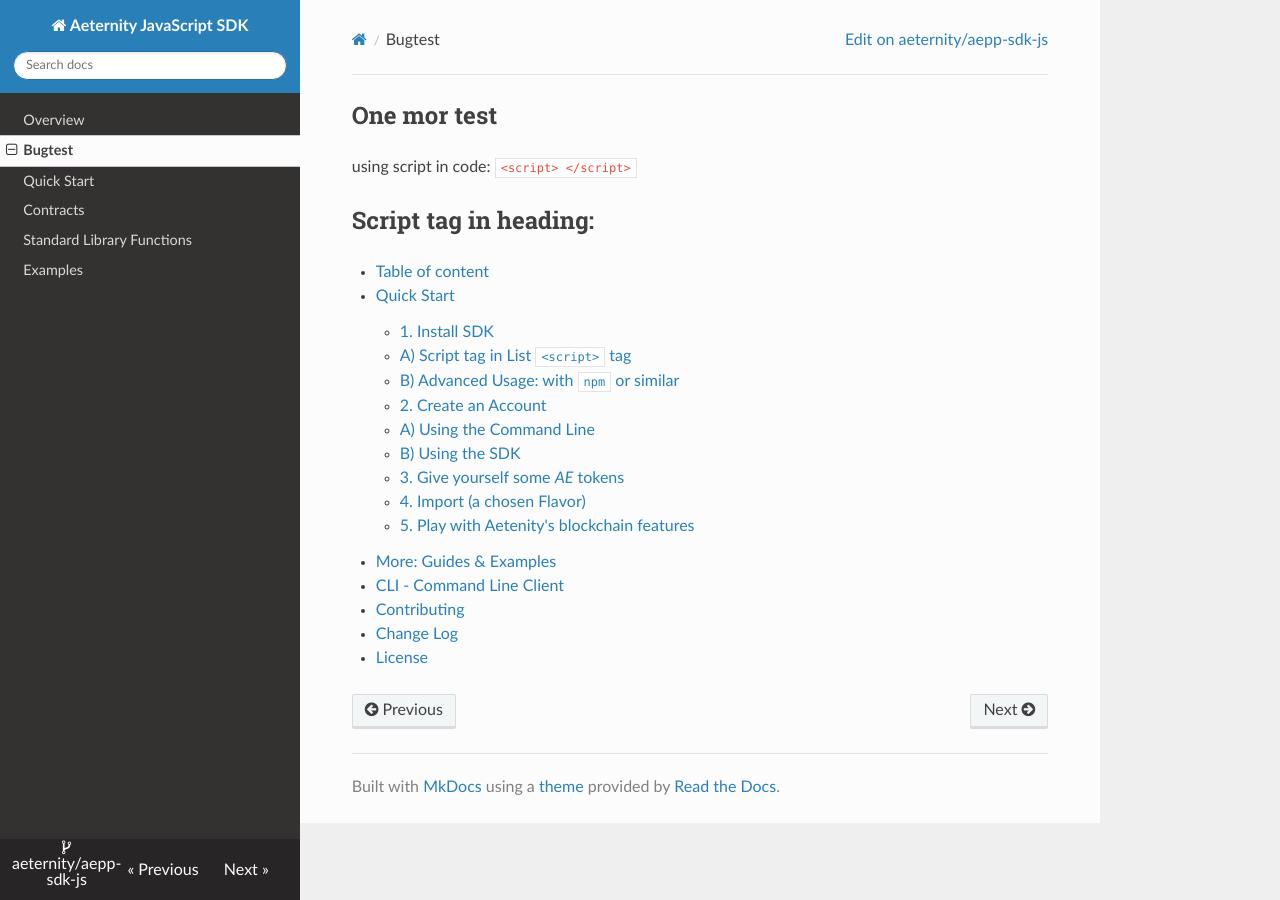
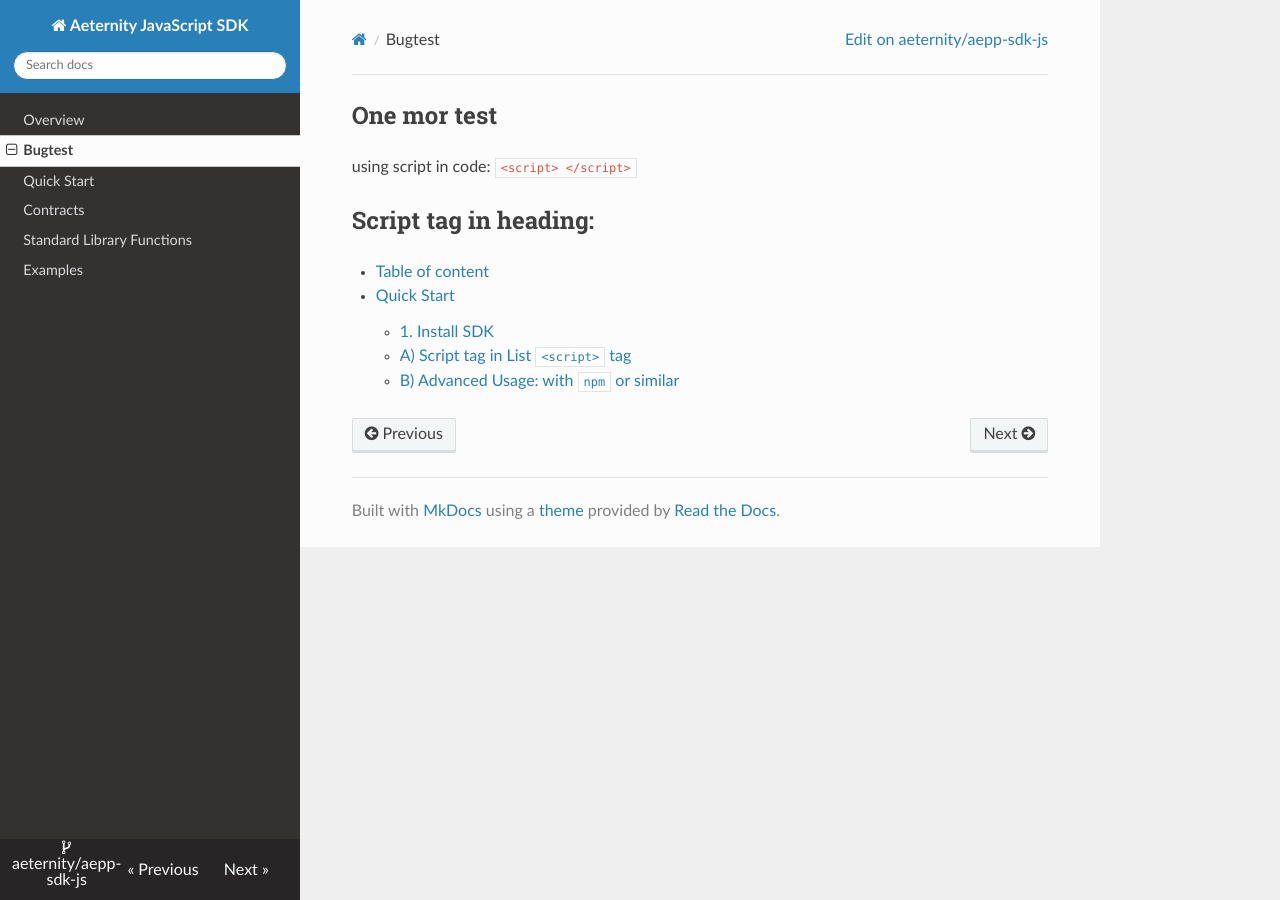
Before and after one commit to aeternity/aepp-sdk-js, an MkDocs documentation site: the page built from docs/bugtest.md, in a window 1280 px wide. Built offline with MkDocs 1.6.1, drawn with Linux system fonts in a browser that asks for light colours; nearby versions of some CDN libraries; a script that is not in the unit is left out.

Commit message:
shorten the bug example

```diff
--- a/docs/bugtest.md
+++ b/docs/bugtest.md
@@ -10,14 +10,3 @@
     - [1. Install SDK](#1-Install-SDK)
       - [A) Script tag in List ` <script>` tag](#A-Simple-Usage-with-script-tag)
       - [B) Advanced Usage: with `npm` or similar](#B-Advanced-Usage-with-npm-or-similar)
-    - [2. Create an Account](#2-Create-an-Account)
-      - [A) Using the Command Line](#A-Using-the-Command-Line)
-      - [B) Using the SDK](#B-Using-the-SDK)
-    - [3. Give yourself some _AE_ tokens](#3-Give-yourself-some-AE-tokens)
-    - [4. Import (a chosen Flavor)](#4-Import-a-chosen-Flavor)
-    - [5. Play with Aetenity's blockchain features](#5-Play-with-Aetenitys-blockchain-features)
-  - [More: Guides & Examples](#More-Guides--Examples)
-  - [CLI - Command Line Client](#CLI---Command-Line-Client)
-  - [Contributing](#Contributing)
-  - [Change Log](#Change-Log)
-  - [License](#License)
```
